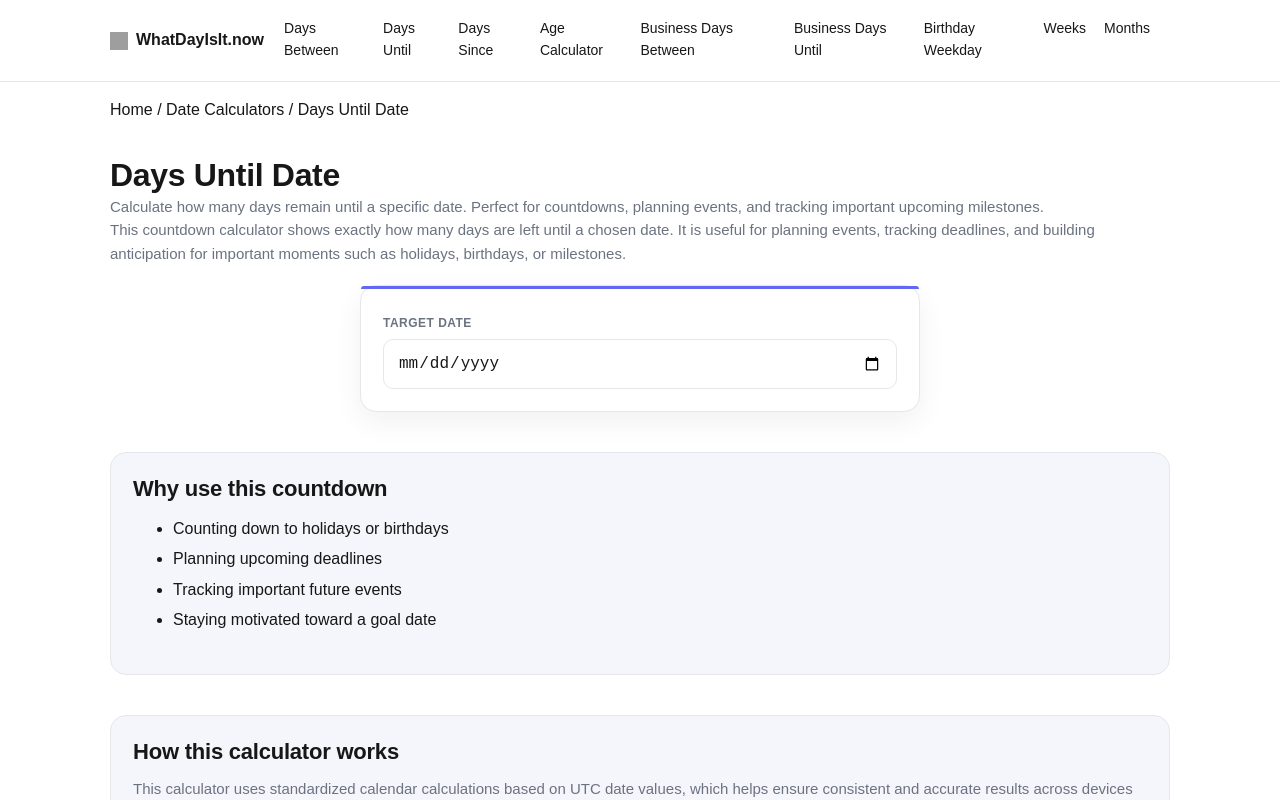
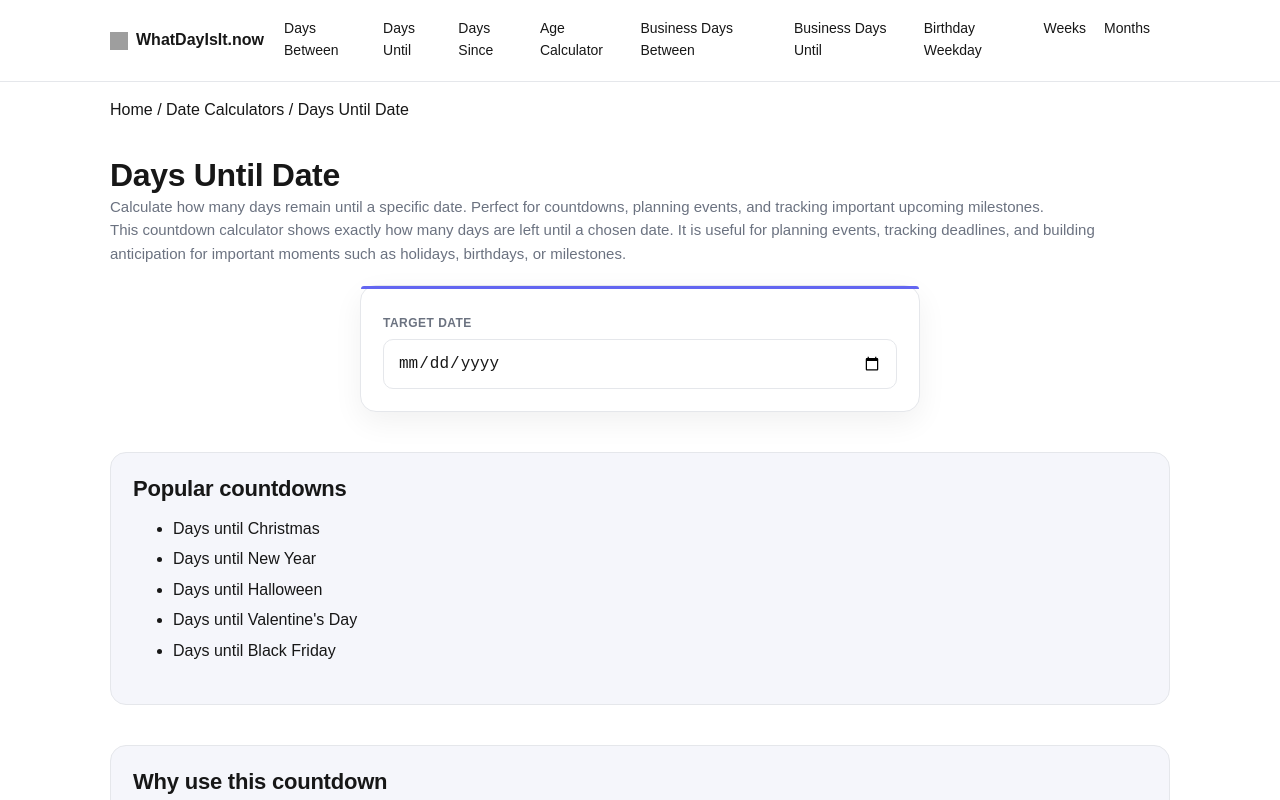
Before and after one commit to bosmeel/whatdayisit-now, a Next.js app: page /days-until in a window 1280 px wide. Shown: the top 800 px of the page. Built offline with nearby package versions, Linux system fonts and the light colour scheme; grey boxes are pictures that could not be loaded.

Commit message:
Add internal links for days-until SEO

```diff
--- a/app/days-until/page.tsx
+++ b/app/days-until/page.tsx
@@ -72,6 +72,28 @@ export default function DaysUntilPage() {
         </div>
       </CalculatorLayout>
 
+      <section className="content-section">
+        <h2>Popular countdowns</h2>
+
+        <ul className="content-list">
+          <li>
+            <a href="/days-until/christmas">Days until Christmas</a>
+          </li>
+          <li>
+            <a href="/days-until/new-year">Days until New Year</a>
+          </li>
+          <li>
+            <a href="/days-until/halloween">Days until Halloween</a>
+          </li>
+          <li>
+            <a href="/days-until/valentines-day">Days until Valentine's Day</a>
+          </li>
+          <li>
+            <a href="/days-until/black-friday">Days until Black Friday</a>
+          </li>
+        </ul>
+      </section>
+
       {/* 🔥 Reusable SEO blocks */}
       <CalculatorContent type="until" />
 
--- /dev/null
+++ b/lib/data/dateTargets.tsx
@@ -0,0 +1,62 @@
+type Target = {
+  slug: string;
+  label: string;
+  month: number;
+  day: number;
+  priority?: number;
+};
+
+export const DATE_TARGETS: Target[] = [
+  /* 🔥 HIGH INTENT (top traffic) */
+
+  { slug: "christmas", label: "Christmas", month: 12, day: 25, priority: 10 },
+  { slug: "new-year", label: "New Year", month: 1, day: 1, priority: 10 },
+  { slug: "halloween", label: "Halloween", month: 10, day: 31, priority: 10 },
+  {
+    slug: "valentines-day",
+    label: "Valentine's Day",
+    month: 2,
+    day: 14,
+    priority: 9,
+  },
+  {
+    slug: "black-friday",
+    label: "Black Friday",
+    month: 11,
+    day: 29,
+    priority: 9,
+  },
+
+  /* 🇺🇸 US HOLIDAYS */
+
+  { slug: "independence-day", label: "Independence Day", month: 7, day: 4 },
+  { slug: "veterans-day", label: "Veterans Day", month: 11, day: 11 },
+  { slug: "labor-day", label: "Labor Day", month: 9, day: 2 }, // approx
+  { slug: "memorial-day", label: "Memorial Day", month: 5, day: 27 }, // approx
+  { slug: "thanksgiving", label: "Thanksgiving", month: 11, day: 28 }, // approx
+
+  /* 🌍 GLOBAL */
+
+  { slug: "new-years-eve", label: "New Year's Eve", month: 12, day: 31 },
+  { slug: "april-fools", label: "April Fools' Day", month: 4, day: 1 },
+  { slug: "earth-day", label: "Earth Day", month: 4, day: 22 },
+  { slug: "mothers-day", label: "Mother's Day", month: 5, day: 12 }, // approx
+  { slug: "fathers-day", label: "Father's Day", month: 6, day: 16 }, // approx
+
+  /* 🎓 LIFE EVENTS */
+
+  { slug: "summer", label: "Start of Summer", month: 6, day: 21 },
+  { slug: "winter", label: "Start of Winter", month: 12, day: 21 },
+  { slug: "spring", label: "Start of Spring", month: 3, day: 20 },
+  { slug: "autumn", label: "Start of Autumn", month: 9, day: 22 },
+
+  /* 🎯 RANDOM HIGH SEARCH */
+
+  { slug: "my-birthday", label: "My Birthday", month: 1, day: 1 },
+  { slug: "weekend", label: "Next Weekend", month: 1, day: 6 },
+
+  /* 📅 MONTH STARTS */
+
+  { slug: "next-month", label: "Next Month", month: 1, day: 1 },
+  { slug: "end-of-year", label: "End of Year", month: 12, day: 31 },
+];
```
